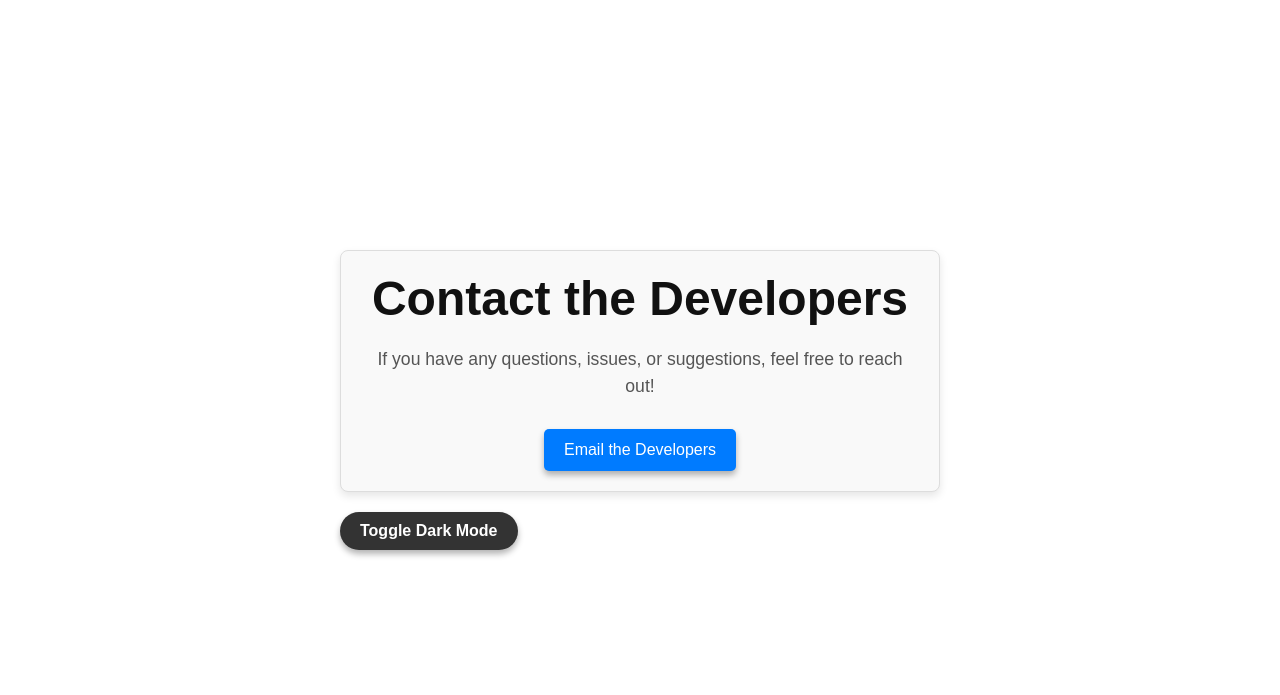
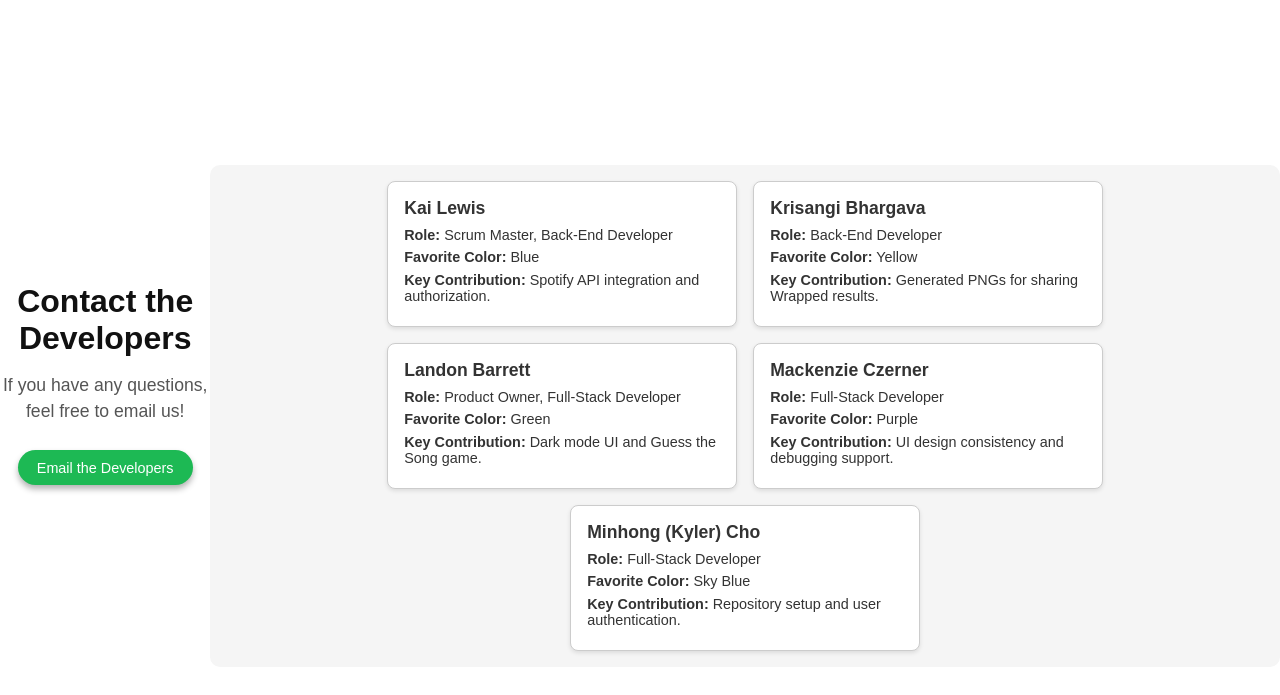
Before and after one commit to chokyler01/SpotifyWrapper, a Django app: page /contact/ in a window 1280 px wide. Shown: the top 695 px of the page. Run offline with Django 5.2, Linux system fonts and the light colour scheme; parts of the project's set-up code (start-up, migrations or seed data) failed here and were passed over.

Commit message:
Developers Description Added
Also fixed the dark mode stuff a little bit

```diff
--- a/Wrapped/templates/contact.html
+++ b/Wrapped/templates/contact.html
@@ -7,26 +7,152 @@
     <meta name="viewport" content="width=device-width, initial-scale=1.0">
     <title>{% trans "Contact Developers" %}</title>
     <link rel="stylesheet" href="{% static 'css/styles.css' %}">
+    <style>
+        /* Scoped styling for developers section */
+        .contact-page {
+            text-align: center;
+            margin-bottom: 2rem;
+        }
+
+        .contact-page p {
+            margin: 0.5rem 0 1rem 0;
+        }
+
+        .contact-page a.button {
+            display: inline-block;
+            padding: 0.6rem 1.2rem;
+            font-size: 0.9rem;
+            background-color: #1DB954;
+            color: #ffffff;
+            text-decoration: none;
+            border-radius: 25px;
+            transition: background-color 0.3s ease;
+        }
+
+        .contact-page a.button:hover {
+            background-color: #17a34a;
+        }
+
+        .developers-section {
+            margin-top: 2rem;
+            padding: 1rem;
+            border-radius: 10px;
+            background-color: #f5f5f5; /* Light mode */
+            color: #333; /* Light mode */
+            display: flex;
+            flex-wrap: wrap;
+            gap: 1rem;
+            justify-content: center;
+        }
+
+        .developer-card {
+            flex: 1 1 calc(48% - 1rem); /* 2 cards per row, adjust width as needed */
+            max-width: 350px; /* Limit card width */
+            padding: 1rem;
+            border: 1px solid #ccc;
+            border-radius: 8px;
+            background-color: #ffffff; /* Light mode */
+            box-shadow: 0 2px 4px rgba(0, 0, 0, 0.1);
+        }
+
+        .developer-card h3 {
+            margin: 0 0 0.5rem 0;
+            color: inherit;
+            font-size: 1.1rem;
+        }
+
+        .developer-card p {
+            margin: 0.4rem 0;
+            font-size: 0.9rem;
+        }
+
+        /* Dark mode adjustments */
+        body.dark-mode .developers-section {
+            background-color: #1c1c1c; /* Dark mode */
+            color: #ffffff; /* Dark mode */
+        }
+
+        body.dark-mode .developer-card {
+            background-color: #333333; /* Dark mode */
+            border: 1px solid #555555; /* Dark mode */
+        }
+
+        body.dark-mode .developer-card h3 {
+            color: #1DB954; /* Accent color for dark mode */
+        }
+
+        /* Responsive adjustments for smaller screens */
+        @media (max-width: 768px) {
+            .developer-card {
+                flex: 1 1 100%; /* Full width on smaller screens */
+            }
+        }
+    </style>
 </head>
 
 <body>
-    <!-- Unique wrapper for contact page -->
+    <!-- Email Section -->
     <div class="contact-page">
-        <div class="container">
-            <h1>{% trans "Contact the Developers" %}</h1>
-            <p>{% trans "If you have any questions, issues, or suggestions, feel free to reach out!" %}</p>
+        <h1>{% trans "Contact the Developers" %}</h1>
+        <p>{% trans "If you have any questions, feel free to email us!" %}</p>
 
-            <!-- Mailto Link to Open Default Email Client -->
-            <a href="mailto:chokyler01@gmail.com?subject=Contacting%20Developers&body=Hi%20Developers,%0D%0A%0D%0AI%20would%20like%20to%20reach%20out%20regarding..." class="button">
-                {% trans "Email the Developers" %}
-            </a>
+        <!-- Mailto Link to Open Default Email Client -->
+        <a href="mailto:chokyler01@gmail.com?subject=Contacting%20Developers&body=Hi%20Developers,%0D%0A%0D%0AI%20would%20like%20to%20reach%20out%20regarding..." class="button">
+            {% trans "Email the Developers" %}
+        </a>
+    </div>
+
+    <!-- Developers Section -->
+    <div class="developers-section">
+        <div class="developer-card">
+            <h3>{% trans "Kai Lewis" %}</h3>
+            <p><strong>{% trans "Role:" %}</strong> {% trans "Scrum Master, Back-End Developer" %}</p>
+            <p><strong>{% trans "Favorite Color:" %}</strong> {% trans "Blue" %}</p>
+            <p><strong>{% trans "Key Contribution:" %}</strong> {% trans "Spotify API integration and authorization." %}</p>
         </div>
 
-        <button id="dark-mode-toggle" class="button">{% trans "Toggle Dark Mode" %}</button>
+        <div class="developer-card">
+            <h3>{% trans "Krisangi Bhargava" %}</h3>
+            <p><strong>{% trans "Role:" %}</strong> {% trans "Back-End Developer" %}</p>
+            <p><strong>{% trans "Favorite Color:" %}</strong> {% trans "Yellow" %}</p>
+            <p><strong>{% trans "Key Contribution:" %}</strong> {% trans "Generated PNGs for sharing Wrapped results." %}</p>
+        </div>
+
+        <div class="developer-card">
+            <h3>{% trans "Landon Barrett" %}</h3>
+            <p><strong>{% trans "Role:" %}</strong> {% trans "Product Owner, Full-Stack Developer" %}</p>
+            <p><strong>{% trans "Favorite Color:" %}</strong> {% trans "Green" %}</p>
+            <p><strong>{% trans "Key Contribution:" %}</strong> {% trans "Dark mode UI and Guess the Song game." %}</p>
+        </div>
+
+        <div class="developer-card">
+            <h3>{% trans "Mackenzie Czerner" %}</h3>
+            <p><strong>{% trans "Role:" %}</strong> {% trans "Full-Stack Developer" %}</p>
+            <p><strong>{% trans "Favorite Color:" %}</strong> {% trans "Purple" %}</p>
+            <p><strong>{% trans "Key Contribution:" %}</strong> {% trans "UI design consistency and debugging support." %}</p>
+        </div>
+
+        <div class="developer-card">
+            <h3>{% trans "Minhong (Kyler) Cho" %}</h3>
+            <p><strong>{% trans "Role:" %}</strong> {% trans "Full-Stack Developer" %}</p>
+            <p><strong>{% trans "Favorite Color:" %}</strong> {% trans "Sky Blue" %}</p>
+            <p><strong>{% trans "Key Contribution:" %}</strong> {% trans "Repository setup and user authentication." %}</p>
+        </div>
     </div>
 
     {% block content %}{% endblock %}
 
+    <script>
+        document.addEventListener("DOMContentLoaded", function () {
+            const body = document.body;
+
+            // Check for saved user preference
+            const darkModePreference = localStorage.getItem("darkMode");
+            if (darkModePreference === "enabled") {
+                body.classList.add("dark-mode");
+            }
+        });
+    </script>
     <script src="{% static 'js/dark-mode-toggle.js' %}"></script>
 </body>
 
```
Also changed, not shown: Wrapped/static/css/styles.css (+35 -3 lines), Wrapped/templates/profile.html (+0 -10 lines), Wrapped/templates/register.html (+13 -5 lines), db.sqlite3.
